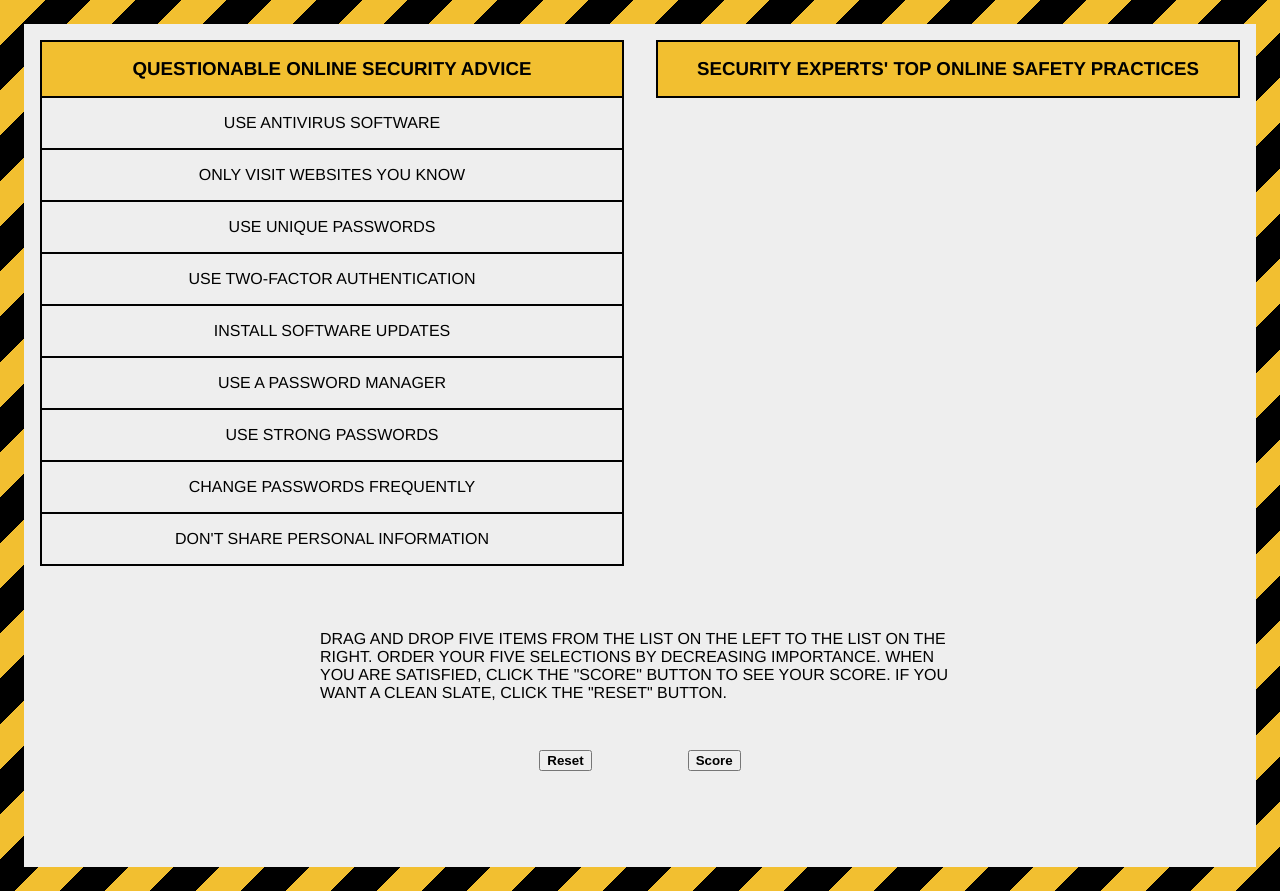
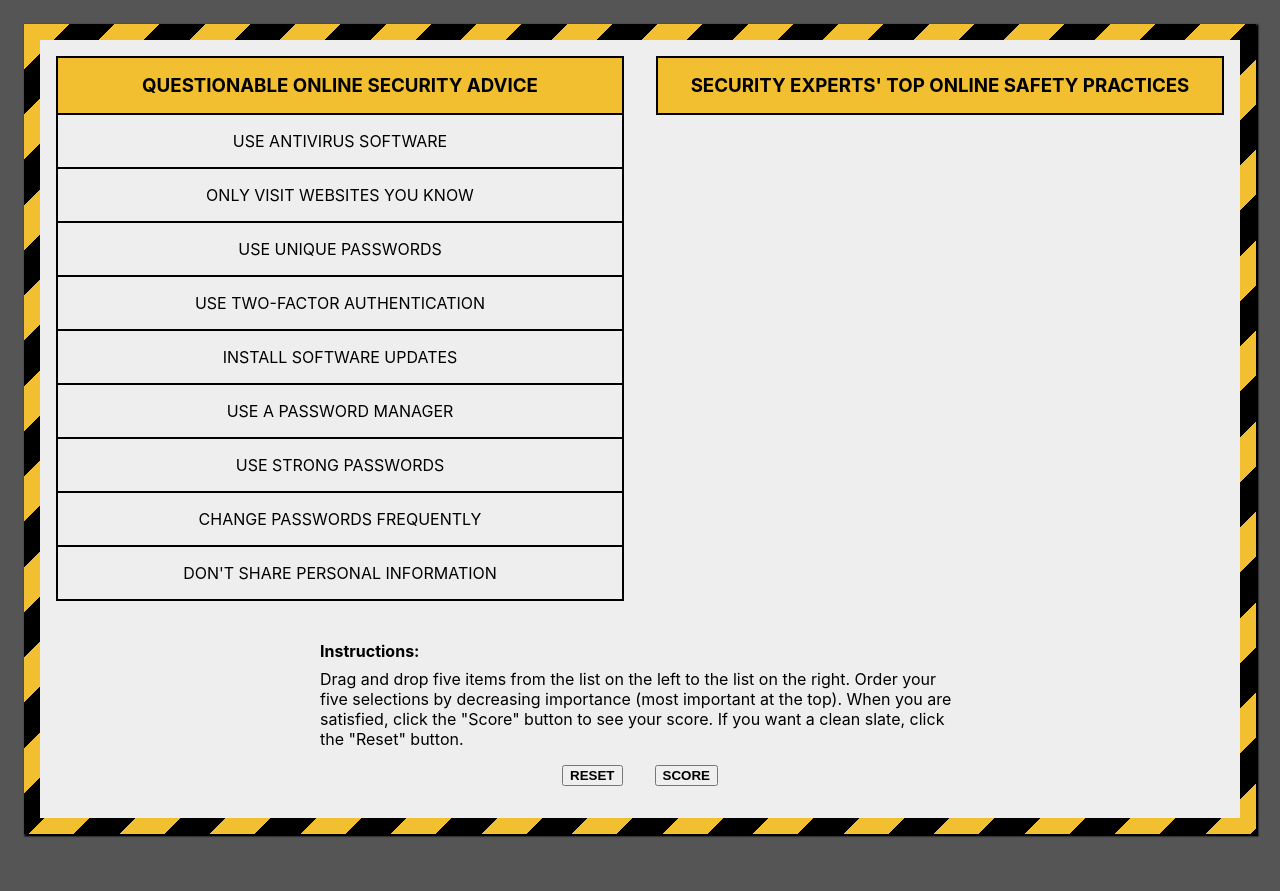
Before and after one commit to nstickney/securitysquabble, a Vue app: page / in a window 1280 px wide. After the commit the page ends 858 px from the top, so only its background shows below. Built offline with nearby package versions, Linux system fonts and the light colour scheme.

Commit message:
fix: set max size of selection list to 5

```diff
--- a/src/App.vue
+++ b/src/App.vue
@@ -20,21 +20,23 @@ html {
   min-height: 100%;
 }
 body {
-  background: repeating-linear-gradient(
-    135deg,
-    #f2bf30,
-    #f2bf30 2rem,
-    #000000 2rem,
-    #000000 4rem
-  );
+  background: #555555;
   min-height: 100%;
   padding: 1rem;
 }
 #app {
-  background: #eeeeee;
-  font-family: 'Avenir', Helvetica, Arial, sans-serif;
+  background: repeating-linear-gradient(
+  135deg,
+  #f2bf30,
+  #f2bf30 2rem,
+  #000000 2rem,
+  #000000 4rem
+  );
+  box-shadow: 0.1rem 0.1rem 0.1rem 0.1rem;
+  font-family: -apple-system,BlinkMacSystemFont,"Segoe UI",Roboto,Oxygen-Sans,Ubuntu,Cantarell,"Helvetica Neue",sans-serif;
   -webkit-font-smoothing: antialiased;
   -moz-osx-font-smoothing: grayscale;
+  padding: 1rem;
   margin: 0 auto;
   max-width: 80rem;
   text-align: center;
--- a/src/components/SecuritySquabble.vue
+++ b/src/components/SecuritySquabble.vue
@@ -14,7 +14,7 @@
 
       <div>
         <h3>Security Experts' Top Online Safety Practices</h3>
-        <draggable element="span" v-model="list2" :options="dragOptions" :move="onMove">
+        <draggable element="span" v-model="list2" :options="dragOptions2" :move="onMove">
         <transition-group name="no" class="list-group" tag="ul">
           <li class="list-group-item" v-for="element in list2" :key="element.order">
             {{element.name}}
@@ -26,11 +26,12 @@
 
     <div class="instructions">
       <div class="text">
-        Drag and drop five items from the list on the left to the list on the right. Order your five selections by decreasing importance. When you are satisfied, click the "Score" button to see your score. If you want a clean slate, click the "Reset" button.
+        <h4>Instructions:</h4>
+        Drag and drop five items from the list on the left to the list on the right. Order your five selections by decreasing importance (most important at the top). When you are satisfied, click the "Score" button to see your score. If you want a clean slate, click the "Reset" button.
       </div>
       <button type="button" @click="resetLists">Reset</button>
       <button type="button" @click="calcScore" :disabled="score > 0">Score</button>
-      <h1 v-if="score > 0">Your Score: {{score}}</h1>
+      <h1 v-if="score > 0">Your Score: {{score}} out of 25</h1>
     </div>
   </div>
 </template>
@@ -85,7 +86,7 @@ export default {
     calcScore() {
       this.score = 0
       for (var i=0, len=this.list2.length; i < len; i++) {
-        if (this.list2[i].order < 5) {
+        if (this.list2[i].order < 6) {
           this.score += 5 - Math.abs(this.list2[i].order - (i + 1))
         }
       }
@@ -113,7 +114,21 @@ export default {
     dragOptions() {
       return {
         animation: 0,
-        group: "description",
+        group: {
+          name: "Squabble",
+          pull: this.list2.length < 5
+        },
+        disabled: !this.editable,
+        ghostClass: "ghost"
+      };
+    },
+    dragOptions2() {
+      return {
+        animation: 0,
+        group: {
+          name: "Squabble",
+          put: this.list2.length < 5
+        },
         disabled: !this.editable,
         ghostClass: "ghost"
       };
@@ -142,7 +157,8 @@ export default {
 <style>
 button {
   font-weight: bold;
-  margin: 3rem;
+  margin: 1rem;
+  text-transform: uppercase;
 }
 
 h3 {
@@ -151,6 +167,12 @@ h3 {
   color: #000000;
   margin: 0;
   padding: 1rem;
+  text-transform: uppercase;
+}
+
+h4 {
+  margin: 0;
+  padding: 0.5rem 0;
 }
 
 .flip-list-move {
@@ -158,12 +180,12 @@ h3 {
 }
 
 .ghost {
+  background: #c8ebfb;
   opacity: 0.5;
-  background: #c8ebfb;
 }
 
 .instructions {
-  padding: 3rem 0;
+  padding: 1rem 0;
 }
 
 .list-group {
@@ -180,6 +202,7 @@ h3 {
   cursor: move;
   margin: 0;
   padding: 1rem 0.5rem;
+  text-transform: uppercase;
 }
 
 .list-group-item i {
@@ -201,7 +224,7 @@ h3 {
 }
 
 .squabble {
-  text-transform: uppercase;
+  background: #eeeeee;
 }
 
 .text {
```
